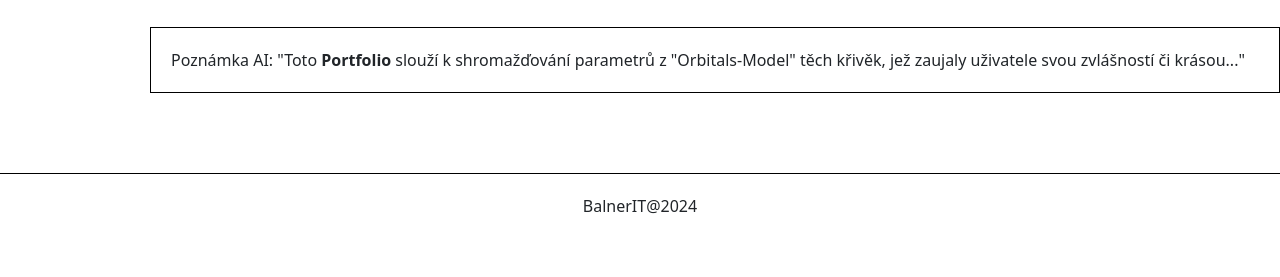
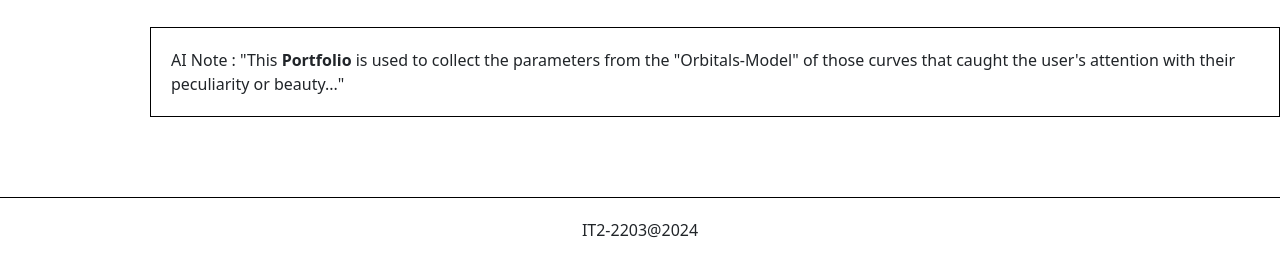
Before and after one commit to Balner123/NodeJS_Orbitals, a website: page extra/index.html in a window 1280 px wide. Shown: the part 251-528 px from the top of the page. Drawn offline with nearby package versions, Linux system fonts and the light colour scheme; no server answers.

Commit message:
Update index.html

```diff
--- a/extra/index.html
+++ b/extra/index.html
@@ -16,7 +16,7 @@
 <b><h1>PORTFOLIO</h1></b>
 
 <ul>
-  Poznámka AI: "Toto <b>Portfolio</b> slouží k shromažďování parametrů z "Orbitals-Model" těch křivěk, jež zaujaly uživatele svou zvlášností či krásou..."
+  AI Note : "This <b>Portfolio</b> is used to collect the parameters from the "Orbitals-Model" of those curves that caught the user's attention with their peculiarity or beauty..."
 </ul>
 
 <main class="container">
@@ -28,7 +28,7 @@
 
 
 <footer>
-BalnerIT@2024
+IT2-2203@2024
 </footer>
 <script src="port-js/portfolio.js"></script>
 </html>
```
